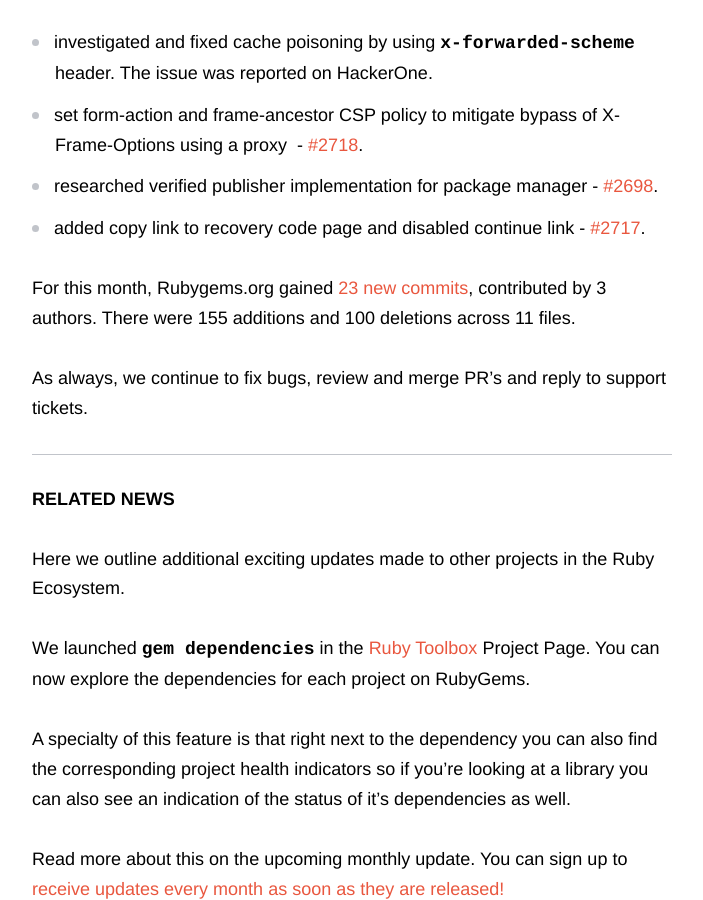
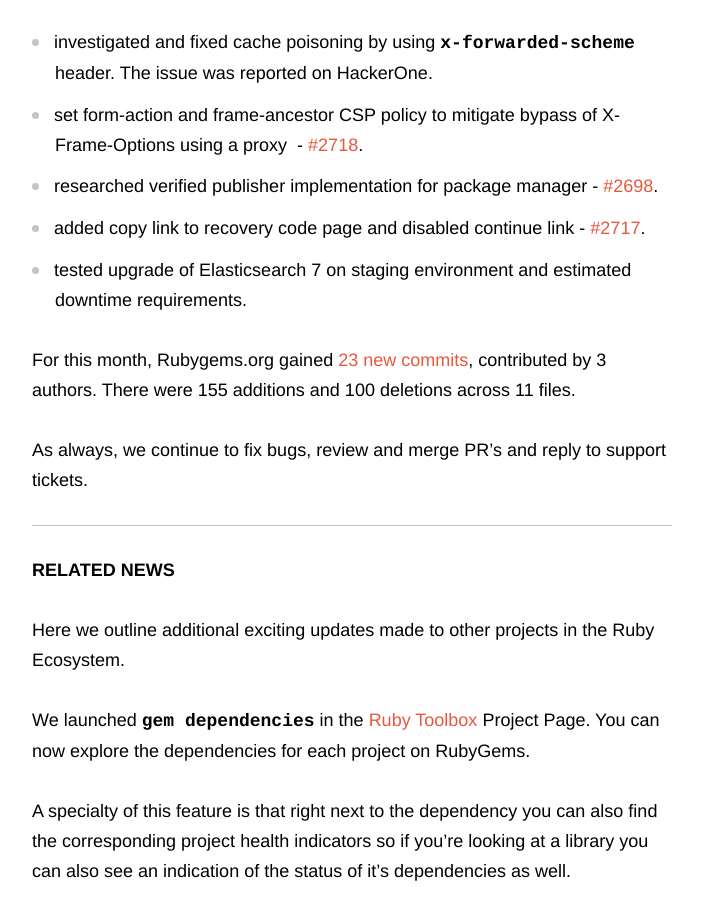
Before and after one commit to rubygems/rubygems.github.io, a Jekyll site: the page built from _posts/2021-06-10-may-rubygems-updates.md, in a window 1280 px wide and 900 px high, scrolled down 1486 px. Shown: the whole window, without its empty margins (438-1141 px from the left). Built offline with Jekyll 4.4.1, drawn with Linux system fonts in a browser that asks for light colours; comment, search, counter and statistics services are not loaded; some of the changed text lies outside the part shown.

Commit message:
Update added for RubyGems.org section

```diff
--- a/_posts/2021-06-09-may-rubygems-updates.md
+++ b/_posts/2021-06-10-may-rubygems-updates.md
@@ -29,6 +29,7 @@
 - set form-action and frame-ancestor CSP policy to mitigate bypass of X-Frame-Options using a proxy  - [#2718](https://github.com/rubygems/rubygems.org/pull/2718).
 - researched verified publisher implementation for package manager - [#2698](https://github.com/rubygems/rubygems.org/pull/2698#issuecomment-846356370).
 - added copy link to recovery code page and disabled continue link - [#2717](https://github.com/rubygems/rubygems.org/pull/2717).
+- tested upgrade of Elasticsearch 7 on staging environment and estimated downtime requirements.
 
 For this month, Rubygems.org gained [23 new commits](https://github.com/rubygems/rubygems.org/compare/master@%7B2021-05-01%7D...master@%7B2021-05-31%7D), contributed by 3 authors. There were 155 additions and 100 deletions across 11 files.
 
```
